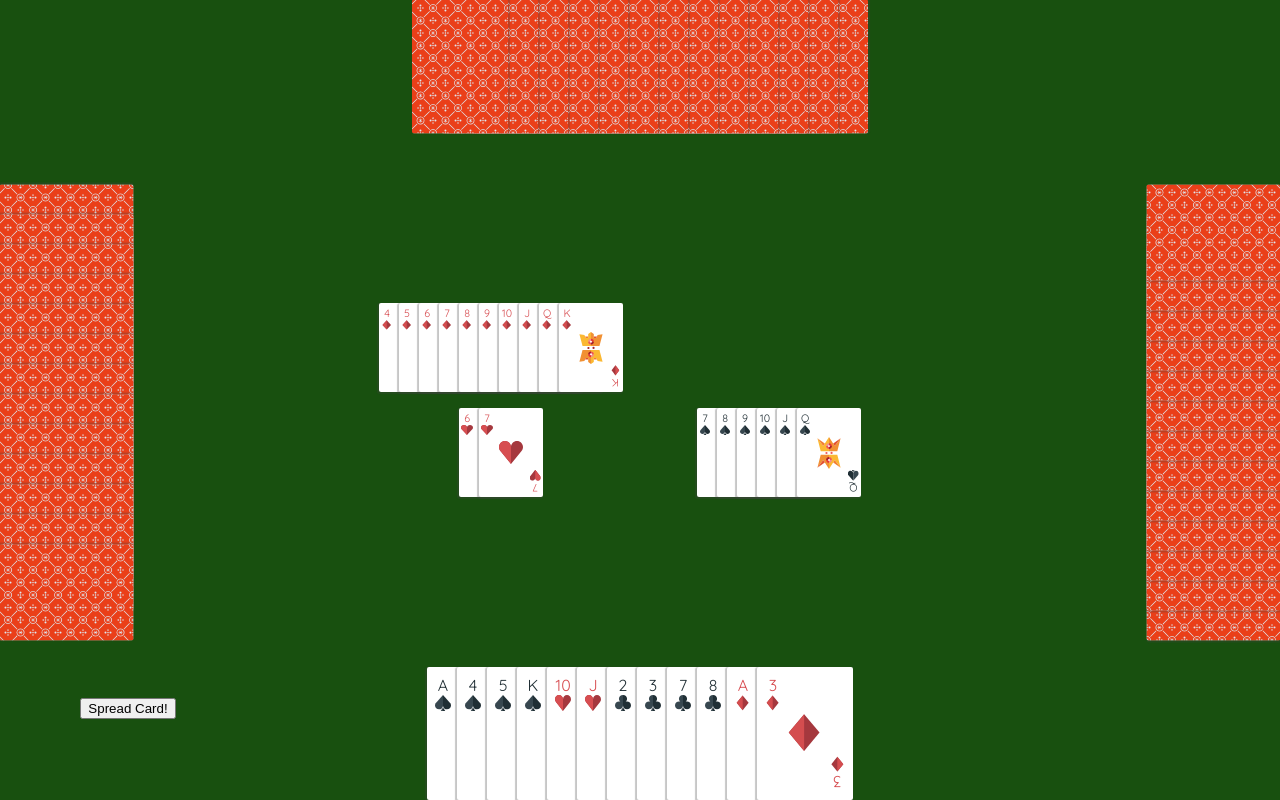
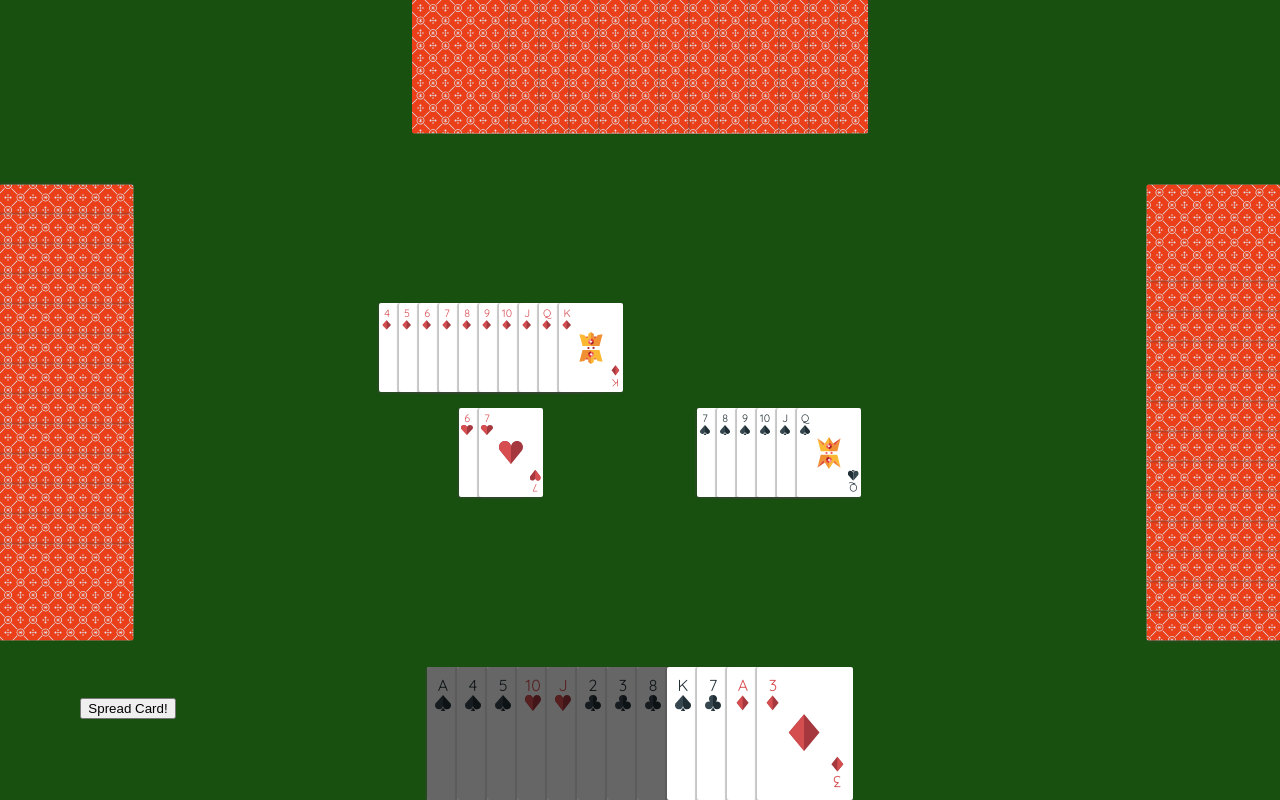
Before and after one commit to harum/card-game, a React app: page / in a window 1280 px wide. Both pictures are taken after a click on the button "Spread Card!". Built offline with nearby package versions, Linux system fonts and the light colour scheme; no server answers.

Commit message:
sort playable card and add overlay for ineligible card

```diff
--- a/src/components/HandCards/index.js
+++ b/src/components/HandCards/index.js
@@ -1,11 +1,20 @@
 import React from 'react';
 import PropTypes from 'prop-types';
+import classNames from 'classnames';
 import Card from '../Card';
 import getCardStyle from '../../helpers/cardStyle';
 import getHandCardStyle from '../../helpers/handCardStyle';
 import './style.scss';
 
-const HandCards = ({ cards, showCard, onCardClick }) => (
+const HandCards = ({ cards, showCard, onCardClick }) => {
+  const getHandCardItemClass = eligible => classNames('c-hand-cards__item', {
+    'c-hand-cards__item--ineligible': !eligible
+  });
+  const getOverlayClass = eligible => classNames({
+    'c-hand-cards__overlay': !eligible
+  });
+
+  return (
     <div
       className="c-hand-cards"
       style={getHandCardStyle(cards.length, showCard)}
@@ -14,7 +23,7 @@ const HandCards = ({ cards, showCard, onCardClick }) => (
         (
           <div
             style={getCardStyle(card, index)}
-          className="c-hand-cards__item"
+            className={getHandCardItemClass(card.eligible)}
             role="presentation"
             key={`${card.type}-${card.number}`}
             onDoubleClick={() => onCardClick(index)}
@@ -23,11 +32,13 @@ const HandCards = ({ cards, showCard, onCardClick }) => (
               type={card.type}
               number={card.number}
             />
+            <div className={getOverlayClass(card.eligible)} />
           </div>
         ))
       }
     </div>
   );
+};
 
 HandCards.propTypes = {
   cards: PropTypes.arrayOf(PropTypes.object),
--- a/src/components/HandCards/style.scss
+++ b/src/components/HandCards/style.scss
@@ -13,6 +13,11 @@
       cursor: pointer;
     }
 
+    &--ineligible:hover {
+      box-shadow: none !important;
+      cursor: default !important;
+    }
+
     &:active {
       box-shadow: 0 0 20px 1px $color-black;
     }
@@ -22,4 +27,15 @@
       margin-left: -1 * $card-base-left-margin * $card-zoom;
     }
   }
+
+  &__overlay {
+    background-color: rgba(0, 0, 0, 0.6);
+    border-radius: 2px;
+    bottom: 0;
+    left: 0;
+    position: absolute;
+    right: 0;
+    top: 0;
+    z-index: 9999;
+  }
 }
--- a/src/helpers/playableCards/index.js
+++ b/src/helpers/playableCards/index.js
@@ -1,3 +1,4 @@
+import { partition } from 'lodash';
 import getEdges from '../cardSet/getEdges';
 import isEligible from '../cardSet/isEligible';
 
@@ -14,7 +15,10 @@ const getPlayabeCards = (onHandCards, onArenaCards) => {
     picked: currentCard.picked
   }));
 
-  return newHandCards;
+  // divide card by eligible or not
+  const [eligibleCards, ineligibleCards] = partition(newHandCards, 'eligible');
+
+  return ineligibleCards.concat(eligibleCards);
 };
 
 export default getPlayabeCards;
```
Also changed, not shown: src/dummy/handCardsResult.js (+4 -4 lines). Lines whose indentation alone changed are shown as unchanged.
